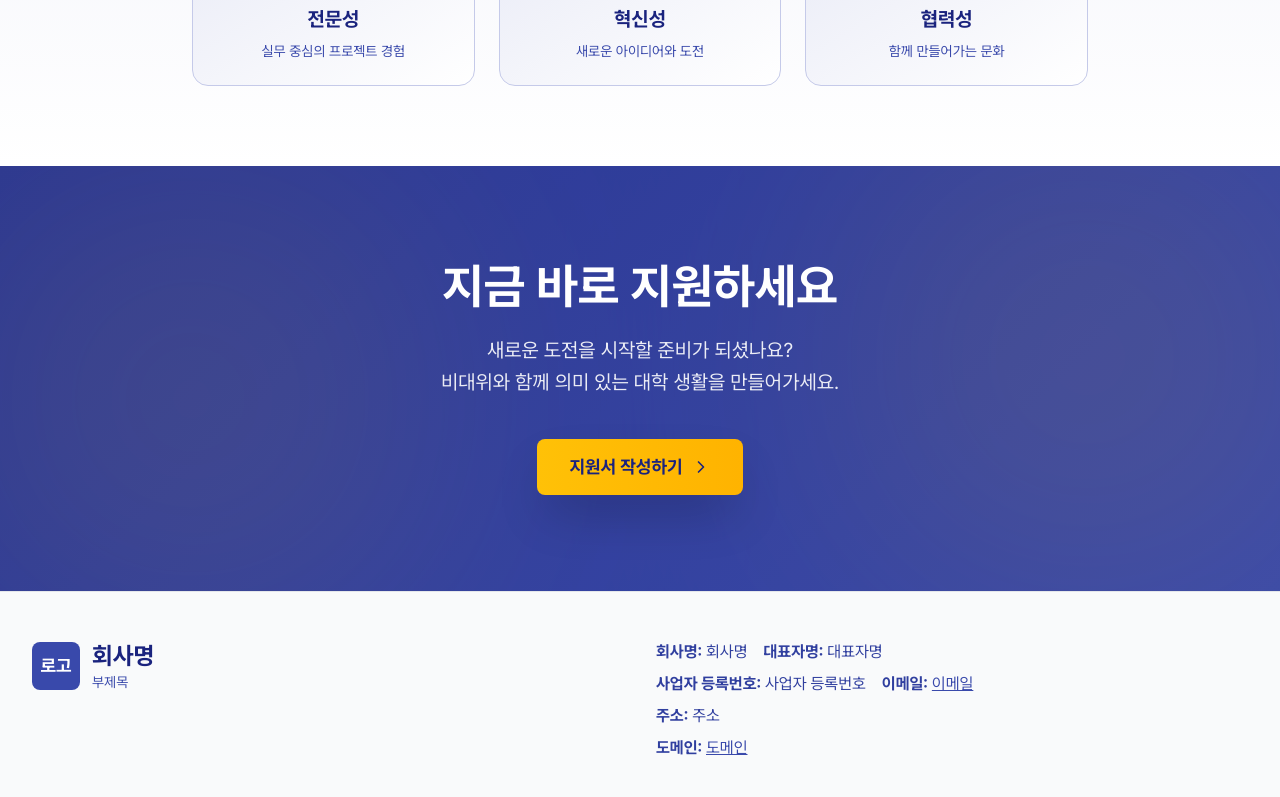
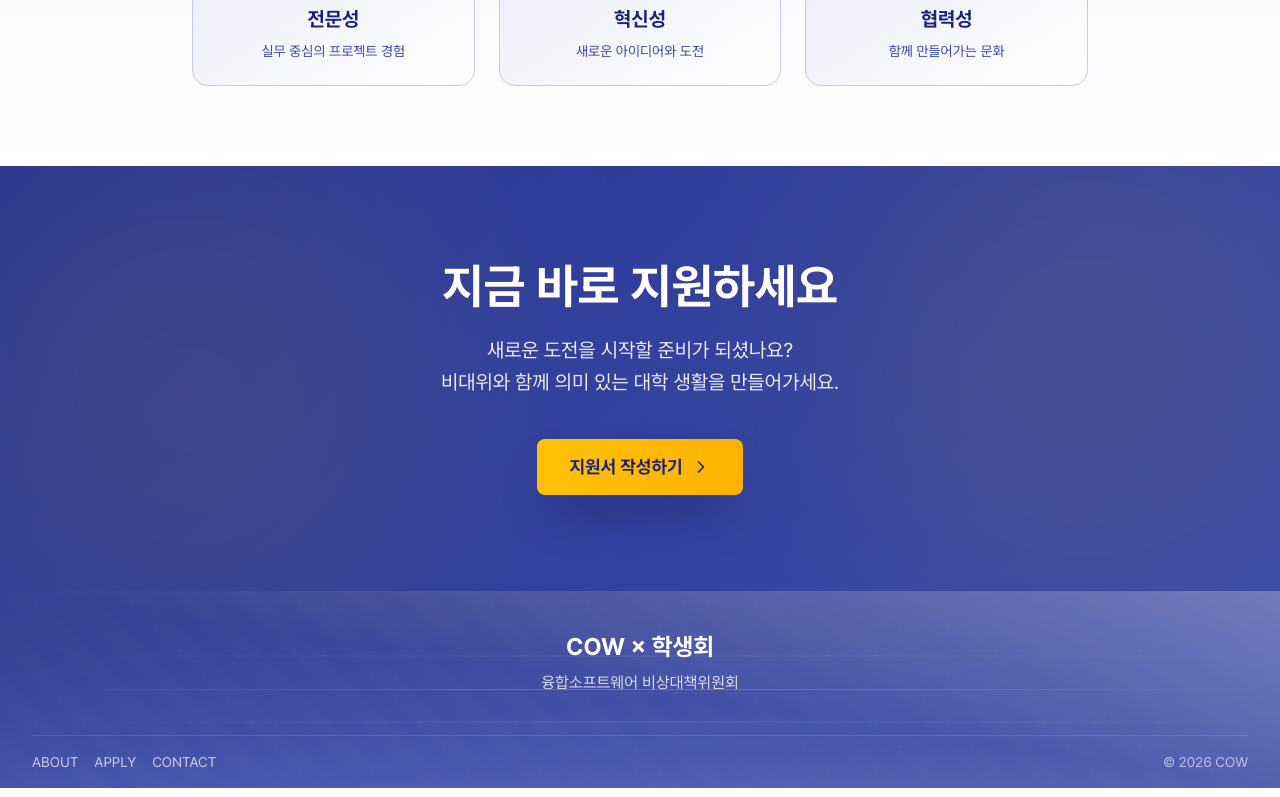
Before and after one commit to Convergence-Software-Recruiting/FE, a Next.js app: page / in a window 1280 px wide. Shown: the part 2000-2797 px from the top of the page. Built offline with nearby package versions, Linux system fonts and the light colour scheme.

Commit message:
refactor: Footer 컴포넌트 리팩토링
- 로고 이미지 제거, 텍스트만 유지
- 동아리 정보로 변경 (회사 정보 제거)
- 디자인 패턴 추가 (그리드, 원형, 점 패턴)
- 제작 안내 섹션 제거
- 간결한 디자인으로 개선

```diff
--- a/components/layout/Footer.tsx
+++ b/components/layout/Footer.tsx
@@ -2,152 +2,109 @@
 
 import Link from "next/link";
 import { useResponsive } from "@/hooks/useResponsive";
+import { gradientFooter } from "@/lib/colors";
 
 export default function Footer() {
   const { isMobile, isTablet } = useResponsive();
 
-  // 회사 정보 (수정 가능)
-  const companyInfo = {
-    name: "회사명",
-    representative: "대표자명",
-    businessNumber: "사업자 등록번호",
-    email: "이메일",
-    address: "주소",
-    domain: "도메인",
-  };
-
-  // AI·데이터 활용 고지 (수정 가능)
-  const aiNotice = {
-    title: "AI·데이터 활용 고지",
-    content:
-      "AI 분석 결과는 마케팅 전략 수립을 위한 참고 자료로 활용되며, 최종 판단과 실행은 전문 마케터의 검토를 통해 이루어집니다. 분석 과정에 활용되는 데이터는 내부 기준에 따라 관리되며, 외부에 무단 제공되지 않습니다.",
-  };
-
-  // 네비게이션 링크 (수정 가능)
+  // 네비게이션 링크
   const navLinks = [
     { label: "ABOUT", href: "/about" },
-    { label: "PORTFOLIO", href: "/portfolio" },
-    { label: "SERVICE", href: "/service" },
+    { label: "APPLY", href: "/apply" },
     { label: "CONTACT", href: "/contact" },
-    { label: "PRIVACY", href: "/privacy" },
   ];
 
   return (
-    <footer className="bg-gray-50 border-t border-gray-200">
-      <div className="container mx-auto px-4 sm:px-6 lg:px-8">
-        {/* 상단 섹션 */}
-        <div
-          className={`py-8 sm:py-10 lg:py-12 ${
-            isMobile ? "space-y-6" : "grid grid-cols-1 lg:grid-cols-2 gap-8"
-          }`}
-        >
-          {/* 왼쪽: 로고 및 회사명 */}
-          <div className={isMobile ? "text-center" : ""}>
-            <div className="flex items-center gap-3 mb-4">
-              {/* 로고 영역 - 이미지로 교체 가능 */}
-              <div className="w-12 h-12 bg-navy-600 rounded-lg flex items-center justify-center">
-                <span className="text-white font-bold text-lg">로고</span>
-              </div>
-              <div>
-                <h2 className="text-2xl font-bold text-navy-900">회사명</h2>
-                <p className="text-sm text-navy-600">부제목</p>
-              </div>
-            </div>
-          </div>
+    <footer className="relative overflow-hidden">
+      {/* 그라데이션 배경 */}
+      <div
+        className="absolute inset-0 opacity-90"
+        style={{ background: gradientFooter }}
+      >
+        <div className="absolute inset-0 bg-gradient-to-tr from-transparent via-navy-800/50 to-gray-300/30 animate-pulse" />
+      </div>
 
-          {/* 오른쪽: 회사 정보 */}
-          <div className={isMobile ? "space-y-3" : "space-y-2"}>
-            <div
-              className={`text-navy-700 ${isMobile ? "text-sm" : "text-base"}`}
-            >
-              <div className="flex flex-wrap gap-x-4 gap-y-1">
-                <span>
-                  <strong>회사명:</strong> {companyInfo.name}
-                </span>
-                <span>
-                  <strong>대표자명:</strong> {companyInfo.representative}
-                </span>
-              </div>
-            </div>
-            <div
-              className={`text-navy-700 ${isMobile ? "text-sm" : "text-base"}`}
-            >
-              <div className="flex flex-wrap gap-x-4 gap-y-1">
-                <span>
-                  <strong>사업자 등록번호:</strong> {companyInfo.businessNumber}
-                </span>
-                <span>
-                  <strong>이메일:</strong>{" "}
-                  <a
-                    href={`mailto:${companyInfo.email}`}
-                    className="text-navy-600 hover:text-navy-900 underline"
-                  >
-                    {companyInfo.email}
-                  </a>
-                </span>
-              </div>
-            </div>
-            <div
-              className={`text-navy-700 ${isMobile ? "text-sm" : "text-base"}`}
-            >
-              <div>
-                <strong>주소:</strong> {companyInfo.address}
-              </div>
-            </div>
-            <div
-              className={`text-navy-700 ${isMobile ? "text-sm" : "text-base"}`}
-            >
-              <div>
-                <strong>도메인:</strong>{" "}
-                <a
-                  href={`https://${companyInfo.domain}`}
-                  target="_blank"
-                  rel="noopener noreferrer"
-                  className="text-navy-600 hover:text-navy-900 underline"
-                >
-                  {companyInfo.domain}
-                </a>
-              </div>
+      {/* 디자인 패턴 */}
+      <div className="absolute inset-0 overflow-hidden">
+        {/* 대각선 그리드 패턴 */}
+        <div className="absolute inset-0 opacity-10">
+          <div
+            className="absolute inset-0"
+            style={{
+              backgroundImage: `repeating-linear-gradient(
+                45deg,
+                transparent,
+                transparent 20px,
+                rgba(255, 255, 255, 0.1) 20px,
+                rgba(255, 255, 255, 0.1) 40px
+              )`,
+            }}
+          />
+        </div>
+
+        {/* 원형 패턴 */}
+        <div className="absolute inset-0 opacity-5">
+          <div className="absolute top-10 left-10 w-32 h-32 rounded-full border border-white/20" />
+          <div className="absolute top-20 right-20 w-24 h-24 rounded-full border border-white/20" />
+          <div className="absolute bottom-20 left-1/4 w-40 h-40 rounded-full border border-white/20" />
+          <div className="absolute bottom-10 right-1/4 w-28 h-28 rounded-full border border-white/20" />
+        </div>
+
+        {/* 점 패턴 */}
+        <div className="absolute inset-0 opacity-10">
+          <div
+            className="absolute inset-0"
+            style={{
+              backgroundImage: `radial-gradient(circle, rgba(255, 255, 255, 0.2) 1px, transparent 1px)`,
+              backgroundSize: "24px 24px",
+            }}
+          />
+        </div>
+
+        {/* 애니메이션 라인 */}
+        <div className="absolute top-1/2 left-0 w-full h-px bg-gradient-to-r from-transparent via-white/20 to-transparent transform -translate-y-1/2 animate-pulse" />
+        <div className="absolute top-1/3 left-0 w-full h-px bg-gradient-to-r from-transparent via-white/10 to-transparent transform -translate-y-1/2" />
+        <div className="absolute top-2/3 left-0 w-full h-px bg-gradient-to-r from-transparent via-white/10 to-transparent transform -translate-y-1/2" />
+      </div>
+
+      <div className="container mx-auto px-4 sm:px-6 lg:px-8 relative z-10">
+        {/* 콜라보 섹션 - 이미지 제거, 텍스트만 */}
+        <div className={`${isMobile ? "py-8" : "py-10"}`}>
+          <div className="flex flex-col items-center justify-center space-y-4">
+            {/* 콜라보 텍스트 */}
+            <div className="text-center space-y-2">
+              <p
+                className={`text-white font-bold ${
+                  isMobile ? "text-lg" : isTablet ? "text-xl" : "text-2xl"
+                }`}
+              >
+                COW × 학생회
+              </p>
+              <p
+                className={`text-white/80 ${
+                  isMobile ? "text-sm" : "text-base"
+                }`}
+              >
+                융합소프트웨어 비상대책위원회
+              </p>
             </div>
           </div>
         </div>
 
-        {/* AI·데이터 활용 고지 섹션 */}
-        <div
-          className={`border-t border-gray-200 pt-6 sm:pt-8 ${
-            isMobile ? "pb-6" : "pb-8"
-          }`}
-        >
-          <h3
-            className={`font-semibold text-navy-900 mb-3 ${
-              isMobile ? "text-base" : "text-lg"
-            }`}
-          >
-            {aiNotice.title}
-          </h3>
-          <p
-            className={`text-navy-600 leading-relaxed ${
-              isMobile ? "text-xs sm:text-sm" : "text-sm sm:text-base"
-            }`}
-          >
-            {aiNotice.content}
-          </p>
-        </div>
-
         {/* 하단: 네비게이션 및 저작권 */}
         <div
-          className={`border-t border-gray-200 ${isMobile ? "py-4" : "py-6"}`}
+          className={`border-t border-white/10 ${isMobile ? "py-3" : "py-4"}`}
         >
           <div
             className={`flex flex-col ${
               isMobile
-                ? "space-y-4"
+                ? "space-y-3 items-center"
                 : "sm:flex-row sm:justify-between sm:items-center"
             }`}
           >
             {/* 네비게이션 링크 */}
             <nav
-              className={`flex flex-wrap gap-4 sm:gap-6 ${
+              className={`flex flex-wrap gap-3 sm:gap-4 ${
                 isMobile ? "justify-center" : ""
               }`}
             >
@@ -155,8 +112,8 @@ export default function Footer() {
                 <Link
                   key={link.href}
                   href={link.href}
-                  className={`text-navy-700 hover:text-navy-900 transition-colors ${
-                    isMobile ? "text-sm" : "text-base"
+                  className={`text-white/70 hover:text-white transition-colors ${
+                    isMobile ? "text-xs sm:text-sm" : "text-sm"
                   }`}
                 >
                   {link.label}
@@ -166,13 +123,11 @@ export default function Footer() {
 
             {/* 저작권 정보 */}
             <div
-              className={`text-navy-600 ${
-                isMobile
-                  ? "text-center text-xs sm:text-sm"
-                  : "text-sm sm:text-base"
+              className={`text-white/60 ${
+                isMobile ? "text-center text-xs" : "text-xs sm:text-sm"
               }`}
             >
-              © {new Date().getFullYear()} 회사명. All Rights Reserved.
+              © {new Date().getFullYear()} COW
             </div>
           </div>
         </div>
```
